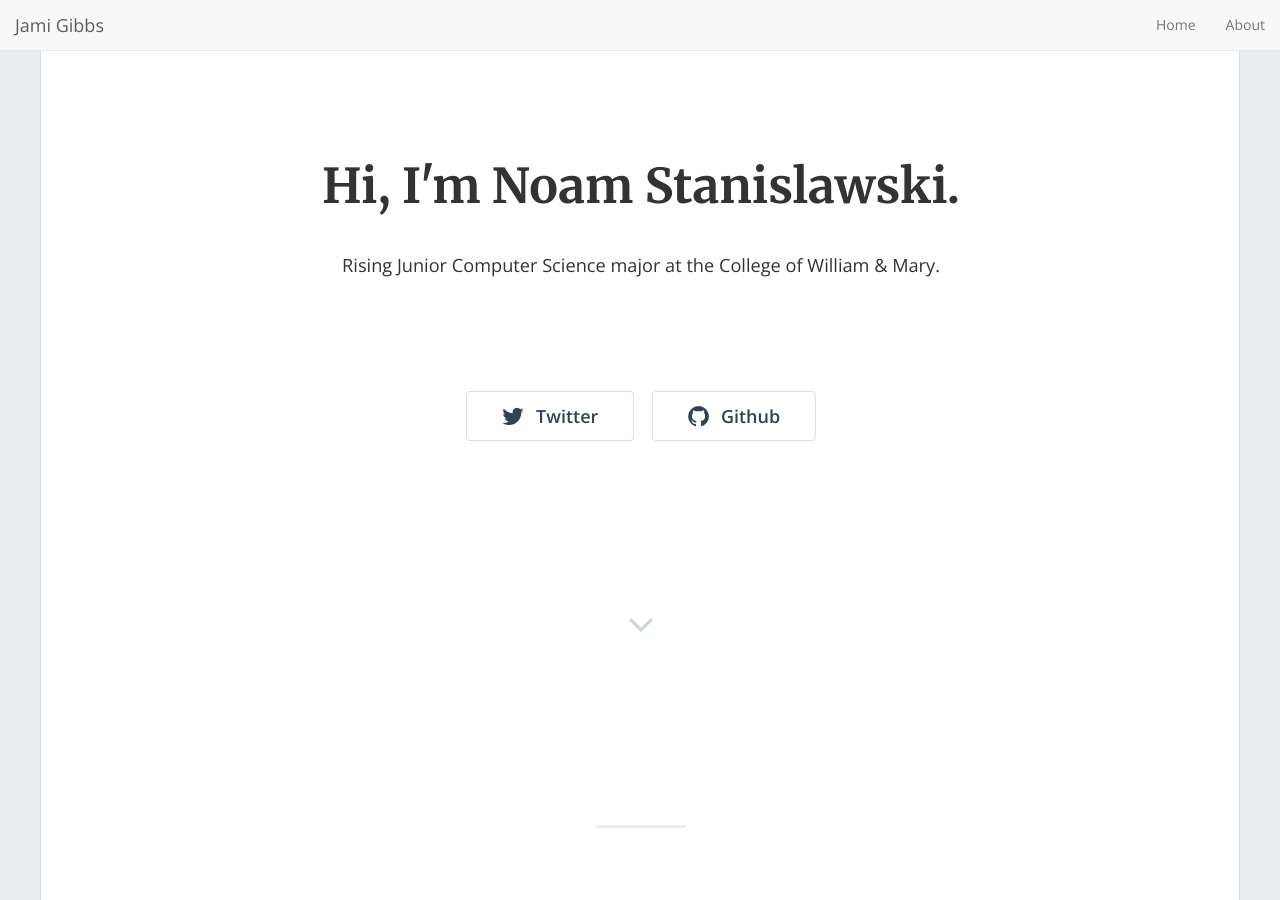
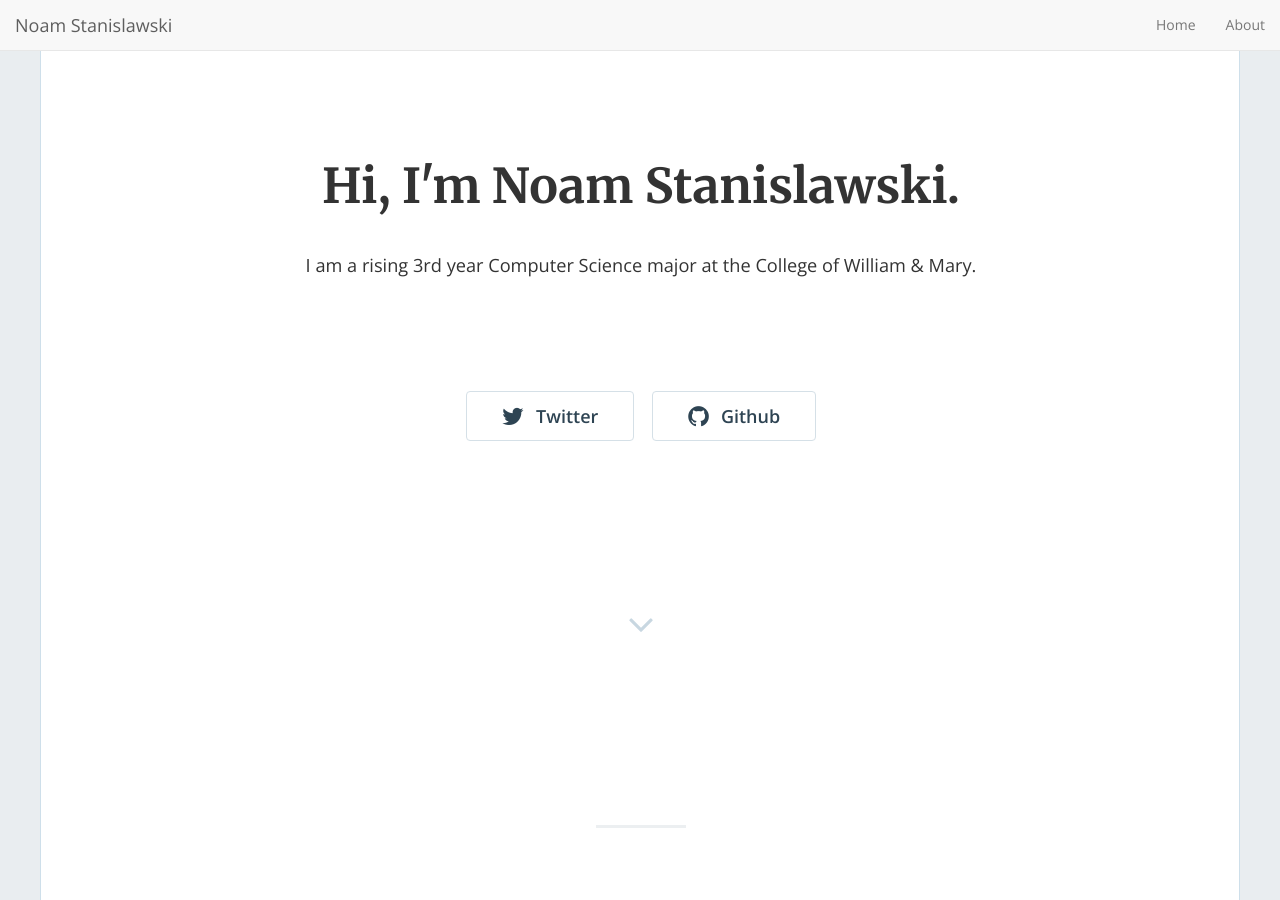
Before and after one commit to NoamStanis/NoamStanis.github.io, a Jekyll site: the page built from index.html, in a window 1280 px wide and 900 px high. Built offline with Jekyll 4.4.1, drawn with Linux system fonts in a browser that asks for light colours; nearby versions of some CDN libraries; the list of posts is cut into pages by our own code; some of the changed text lies outside the part shown.

Commit message:
minor changes.

```diff
--- a/_config.yml
+++ b/_config.yml
@@ -15,7 +15,7 @@
 # in the templates via {{ site.myvariable }}.
 title: "Hi, I'm Noam Stanislawski."
 email: 'noamstanislawski@gmail.com'
-description: "Rising Junior Computer Science major at the College of William & Mary."
+description: "I am a rising 3rd year Computer Science major at the College of William & Mary."
 baseurl: "" # the subpath of your site, e.g. /blog
 url: "https://noamstanis.github.io" # the base hostname & protocol for your site, e.g. https://example.com
 twitter_username: 'noamstan'
@@ -89,9 +89,9 @@ pagination:
 ############################################################
 
 ### Phantom settings
-footer_text: '© 2018 Jami Gibbs'
-admin_name: 'Jami Gibbs'
-google_analytics: "UA-9999999-99" # Update with your own tracking ID
+footer_text: '© 2021 Noam Stanislawski'
+admin_name: 'Noam Stanislawski'
+google_analytics: "UA-9310164-47" # Update with your own tracking ID
 enable_contact: false
 
 #### Phantom Navigation menu
```
